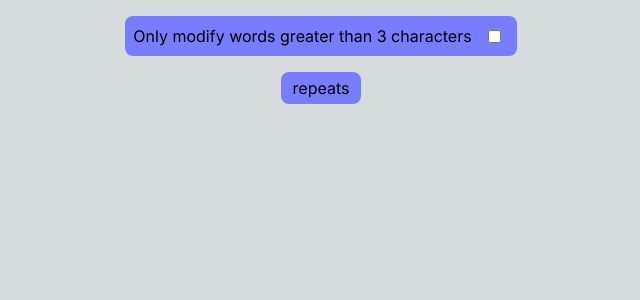
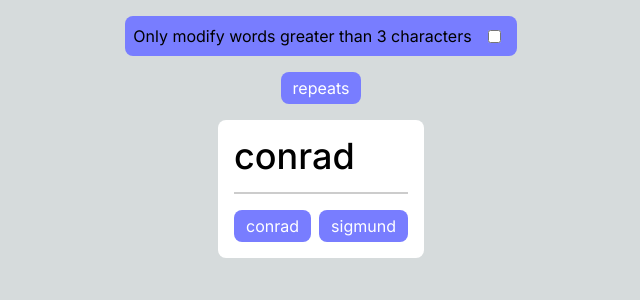
Before and after one commit to Verusins/ReWord-Plus, a Next.js app in the folder frontend/: page / in a window 1280 px wide. Shown: the top 300 px of the page, without its empty margins (319-959 px from the left). Built offline with nearby package versions, Linux system fonts and the light colour scheme.

Commit message:
Add synonym selection (dropdown not implemented yet but will do later

```diff
--- a/frontend/app/page.tsx
+++ b/frontend/app/page.tsx
@@ -1,6 +1,7 @@
 'use client'
 import ReWordCheck from '@/components/rewordcheck'
 import Synonym from '@/components/synonym';
+import SynonymSelect from '@/components/synonymselect';
 import Image from 'next/image'
 import React, { useState, useEffect } from 'react';
 
@@ -12,10 +13,12 @@ export default function Home() {
   const handle3CharChange = () => {
     setIs3Char(!is3Char);
   };
+  let list: string[] = ["conrad", "sigmund"];
   return (
     <main className="flex flex-col justify-center items-center m-4 gap-4">
       <ReWordCheck name={"Only modify words greater than 3 characters"} isChecked={is3Char} setIsChecked={handle3CharChange}/>
       <Synonym word={"repeats"}/>
+      <SynonymSelect word={"conrad"} synonyms={list}/>
     </main>
   )
 }
--- a/frontend/components/synonym.tsx
+++ b/frontend/components/synonym.tsx
@@ -4,8 +4,8 @@ interface SynonymProps {
 
 export default function Synonym({word}: SynonymProps){
   return (
-    <main className="flex justify-center items-center bg-[#787DFF] rounded-lg px-3 py-1">
+    <button className="flex justify-center items-center bg-[#787DFF] rounded-lg px-3 py-1 text-white">
       {word}
-    </main>
+    </button>
   );
 }
--- /dev/null
+++ b/frontend/components/synonymselect.tsx
@@ -0,0 +1,20 @@
+import Synonym from "./synonym";
+
+interface SynonymSelectProps {
+  word: string;
+  synonyms: string[];
+}
+
+export default function SynonymSelect({ word, synonyms }: SynonymSelectProps) {
+  return (
+    <main className="flex flex-col justify-center bg-inherit bg-white items-start rounded-lg gap-4 p-4">
+      <div className="text-4xl font-medium">{word}</div>
+      <div className="h-[2px] w-[100%] bg-[#CCCCCC]"></div>
+      <div className="flex gap-2 flex-wrap">
+      {synonyms.map((synonym, index) => (
+        <Synonym word={synonym}/>
+      ))}
+      </div>
+    </main>
+  );
+}
```
